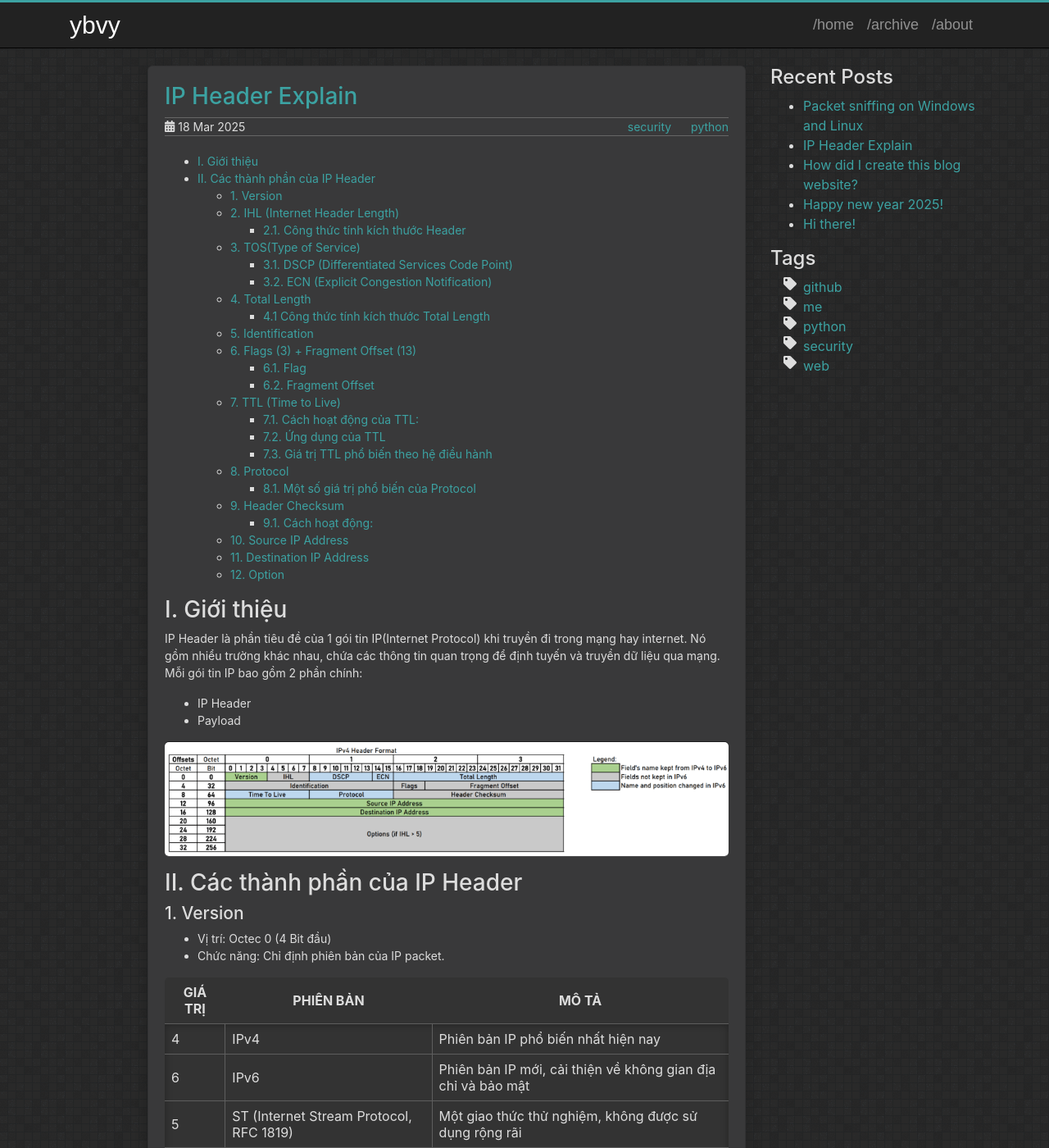
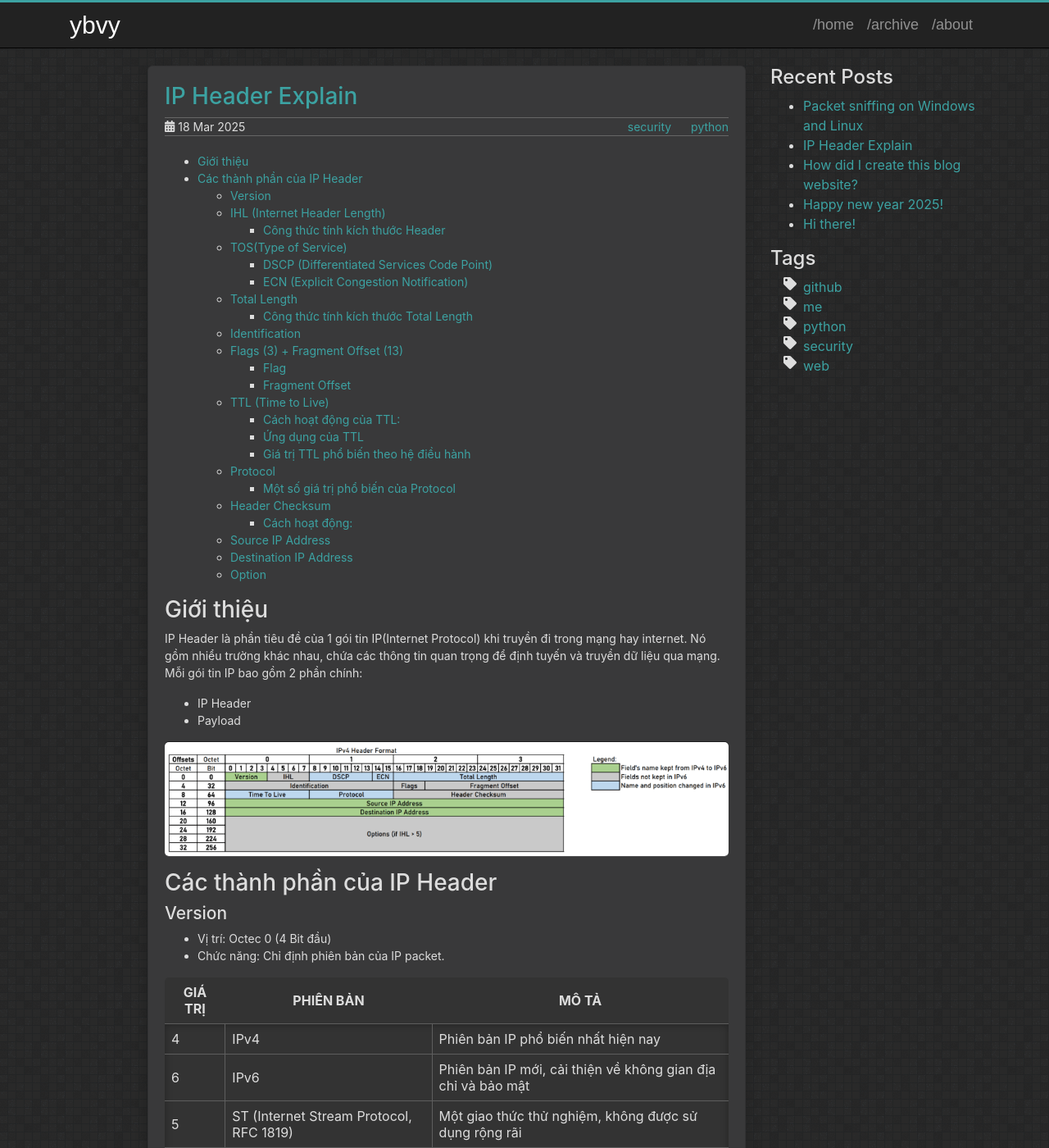
Before and after one commit to ybvy/ybvy.github.io, a Jekyll site: the page built from _posts/2025-03-18-ip-header-explain.md, in a window 1280 px wide and 1400 px high. Shown: the whole window at 82% size. Built offline with Jekyll 4.4.1, drawn with Linux system fonts in a browser that asks for light colours; comment, search, counter and statistics services are not loaded; some of the changed text lies outside the part shown.

Commit message:
add post 2025-03-18

```diff
--- a/_posts/2025-03-18-ip-header-explain.md
+++ b/_posts/2025-03-18-ip-header-explain.md
@@ -12,15 +12,15 @@ tags:
 - python
 ---
 
-# I. Giới thiệu
+# Giới thiệu
 IP Header là phần tiêu đề của 1 gói tin IP(Internet Protocol) khi truyền đi trong mạng hay internet. Nó gồm nhiểu trường khác nhau, chứa các thông tin quan trọng để định tuyến và truyền dữ liệu qua mạng. Mỗi gói tin IP bao gồm 2 phần chính:
 * IP Header
 * Payload
 
 ![IP Header](/assets/images/posts/2025-03-18-ip-header-explain/ip_header.png)
 
-# II. Các thành phần của IP Header
-## 1. Version
+# Các thành phần của IP Header
+## Version
 * Vị trí: Octec 0 (4 Bit đầu)
 * Chức năng: Chỉ định phiên bản của IP packet.
 
@@ -34,12 +34,12 @@ IP Header là phần tiêu đề của 1 gói tin IP(Internet Protocol) khi truy
 {:.inner-borders}
 
 ---
-## 2. IHL (Internet Header Length)
+## IHL (Internet Header Length)
 * Vị trí: Octec 0 (Bit 4 -> Bit 7)
 * Chức năng: Xác định kích thước của phần Header
 
 Vì ở đây là 4 bit nên max value là 15(1111) nhưng min value lại là 5(0101)
-### 2.1. Công thức tính kích thước Header
+### Công thức tính kích thước Header
 {% highlight bash %}
 length(header) = IHL * 4
 min(length(header)) = 5 * 4 = 20(bytes) // Header IPv4 chuẩn
@@ -49,14 +49,14 @@ max(length(header)) = 15 * 4 = 60(bytes)
 Nếu ở IHL=5 thì chỉ chứa Header IPv4 chuẩn, không có phần Option (giải thích ở dưới). Vì nó chỉ có 20 byte, bắt đầu từ byte 0 đến byte 19, quan sát hình ở trên bạn sẽ thấy rằng phần Option nó xuất hiện từ byte 20.
 
 ---
-## 3. TOS(Type of Service)
+## TOS(Type of Service)
 TOS (Type of Service) là một trường 8 bit trong IPv4 Header, được sử dụng để xác định ưu tiên và chất lượng dịch vụ của gói tin IP.
 * Vị trí: Octec 1 (Bit 8 -> Bit 15)
 * Chức năng: Được dùng để kiểm soát độ ưu tiên, độ trễ, thông lượng và độ tin cậy của gói tin.
 * Bao gồm 2 thành phần chính: DSCP và ECN
 
 ---
-### 3.1. DSCP (Differentiated Services Code Point)
+### DSCP (Differentiated Services Code Point)
 DSCP (6 bit) là một phần của trường TOS, được sử dụng để phân loại mức độ ưu tiên của gói tin trong mạng.
 * Vị trí: 6 bit đầu tiên của byte thứ 2 trong IPv4 header (Bit 8 -> Bit 13).
 * Chức năng: Giúp các bộ định tuyến (router) ưu tiên xử lý một số gói tin nhất định (ví dụ: thoại, video, dữ liệu quan trọng).
@@ -77,7 +77,7 @@ DSCP (6 bit) là một phần của trường TOS, được sử dụng để ph
 {:.inner-borders}
 
 ---
-###  3.2. ECN (Explicit Congestion Notification)
+###  ECN (Explicit Congestion Notification)
 ECN là một cơ chế giúp phát hiện và kiểm soát tắc nghẽn mạng mà không cần drop (hủy bỏ) gói tin.
 * Vị trí: ECN là 2 bit cuối cùng của byte DSCP/ECN trong IP Header (Bit 14 -> Bit 15).
 * Ứng dụng: Hỗ trợ kiểm soát tắc nghẽn trong TCP/IP mà không mất gói tin.
@@ -90,14 +90,14 @@ ECN là một cơ chế giúp phát hiện và kiểm soát tắc nghẽn mạng
 | 11        | 11     | **CE (Congestion Experienced)** – Xác nhận tắc nghẽn |
 
 ---
-## 4. Total Length
+## Total Length
 Total Length là một trường 16-bit trong IP Header.
 * Vị trí: Thuộc byte 2 và 3 (Bit 16 -> Bit 31).
 * Úng dụng: Biểu thị tổng kích thước của toàn bộ gói tin IP, bao gồm Header và Payload (dữ liệu).
 * Giá trị tối thiểu: 20 bytes (khi chỉ có IP Header, không có dữ liệu).
 * Giá trị tối đa: 65,535 bytes (giới hạn bởi kích thước 16-bit).
 
-### 4.1 Công thức tính kích thước Total Length
+### Công thức tính kích thước Total Length
 {% highlight bash %}
 Total Length=IP Header Length+Payload Length
 {% endhighlight %}
@@ -112,18 +112,18 @@ Nếu Total Length > MTU (Maximum Transmission Unit), gói tin sẽ bị chia nh
 {:.inner-borders}
 
 ---
-## 5. Identification
+## Identification
 Identification (ID) là một trường 16-bit trong IP Header.
 * Vị trí: Thuộc byte 4 và 5 (Bit 31 -> Bit 47).
 * Úng dụng: Dùng để xác định từng gói tin IP riêng lẻ. Khi một gói tin bị phân mảnh, tất cả các mảnh sẽ có cùng ID để bộ thu có thể ghép lại đúng thứ tự.
 
 ---
-## 6. Flags (3) + Fragment Offset (13)
+## Flags (3) + Fragment Offset (13)
 Flags + Fragment Offset là một trường 16-bit trong IP Header.
 * Vị trí: Nằm ở byte 6 và 7.
 
 ---
-### 6.1. Flag
+### Flag
 * Vị trí: 3 bit đầu của byte 6 (Bit 48 -> Bit 50).
 * Ứng dụng: Flags giúp xác định xem gói tin có bị phân mảnh hay không.
 
@@ -135,7 +135,7 @@ Flags + Fragment Offset là một trường 16-bit trong IP Header.
 {:.inner-borders}
 
 ---
-### 6.2. Fragment Offset
+### Fragment Offset
 * Vị trí: 13 bit sau của byte 6 (Bit 51 -> Bit 63)
 * Úng dụng: Xác định vị trí của mảnh hiện tại trong gói tin gốc.
 
@@ -151,12 +151,12 @@ Mảnh đầu tiên luôn có Offset = 0.
 
 ---
 
-## 7. TTL (Time to Live)
+## TTL (Time to Live)
 TTL là một trường 8-bit, nằm ở Byte 8 trong IP Header.
 * Vị trí: Byte 8 (Bit 64 -> Bit 71)
 * Ứng dụng: Giới hạn tuổi thọ của một gói tin trong mạng bằng cách giảm dần mỗi khi nó đi qua một router.
 
-### 7.1. Cách hoạt động của TTL:
+### Cách hoạt động của TTL:
 
 1. Khi gói tin được gửi đi, TTL được thiết lập với một giá trị nhất định (thường là 64, 128, hoặc 255).
 2. Mỗi lần gói tin đi qua một router, TTL bị giảm 1.
@@ -164,12 +164,12 @@ TTL là một trường 8-bit, nằm ở Byte 8 trong IP Header.
 
 ---
 
-### 7.2. Ứng dụng của TTL
+### Ứng dụng của TTL
 * Ngăn chặn vòng lặp mạng: Tránh việc gói tin bị lặp vô hạn nếu có lỗi định tuyến.
 * Kiểm soát thời gian sống của gói tin: Đảm bảo gói tin không tồn tại mãi trong mạng.
 * Công cụ Traceroute: Dựa vào TTL để xác định đường đi của gói tin qua các router.
 
-### 7.3. Giá trị TTL phổ biến theo hệ điều hành
+### Giá trị TTL phổ biến theo hệ điều hành
 
 | Hệ điều hành  | Giá trị TTL mặc định |
 |--------------|----------------------|
@@ -181,12 +181,12 @@ TTL là một trường 8-bit, nằm ở Byte 8 trong IP Header.
 
 ---
 
-## 8. Protocol
+## Protocol
 Protocol là một trường 8-bit
 * Vị trí: Byte 9 (Bit 72 -> Bit 79)
 * Úng dụng: Xác định giao thức lớp trên mà IP sẽ chuyển tiếp gói tin đến, ví dụ như TCP, UDP, ICMP...
 
-### 8.1. Một số giá trị phổ biến của Protocol
+### Một số giá trị phổ biến của Protocol
 
 | Giá trị | Giao thức | Mô tả |
 |---------|----------|-------------------------------|
@@ -203,29 +203,29 @@ Protocol là một trường 8-bit
 
 ---
 
-## 9. Header Checksum
+## Header Checksum
 Header Checksum là một trường 16-bit
 * Vị trí: Nằm ở Byte 10 và 11 (Bit 80 -> Bit 95).
 * Ứng dụng: Header Checksum là một giá trị kiểm tra lỗi, giúp xác định xem header của gói tin IP có bị lỗi trong quá trình truyền hay không.
 
-### 9.1. Cách hoạt động:
+### Cách hoạt động:
 1. Trước khi gửi đi, bộ gửi tính toán checksum dựa trên toàn bộ IP Header.
 2. Khi nhận gói tin, bộ nhận tính toán lại checksum và so sánh với giá trị checksum trong header.
 * Nếu khớp, gói tin không bị lỗi.
 * Nếu khác, gói tin bị lỗi và sẽ bị loại bỏ hoặc yêu cầu gửi lại.
 
 ---
-## 10. Source IP Address
+## Source IP Address
 * Vị trí: Nằm ở Byte 12 - 15 (Bit 96 -> Bit 127)
 * Ứng dụng: Trường này chứa địa chỉ IP nguồn, tức là địa chỉ của thiết bị gửi gói tin.
 
-## 11. Destination IP Address
+## Destination IP Address
 * Vị trí: Nằm ở Byte 16 - 19 (Bit 128 - Bit 159)
 * Ứng dung: Destination IP Address chứa địa chỉ IP đích, tức là thiết bị nhận gói tin.
 
 ---
 
-## 12. Option
+## Option
 * Vị trí: Trường Option trong IP Header có kích thước biến đổi và chỉ xuất hiện khi IHL > 5 (tức là header lớn hơn 20 bytes). Nếu không có Option, IP Header mặc định có 20 bytes. Nếu có Option, tổng kích thước header có thể lên tới 60 bytes.
 * Ứng dụng: Trường Option được dùng để thêm thông tin tùy chọn vào gói tin (gỡ lỗi, kiểm tra mạng, bảo mật, quản lý mạng, ...)
 
```
